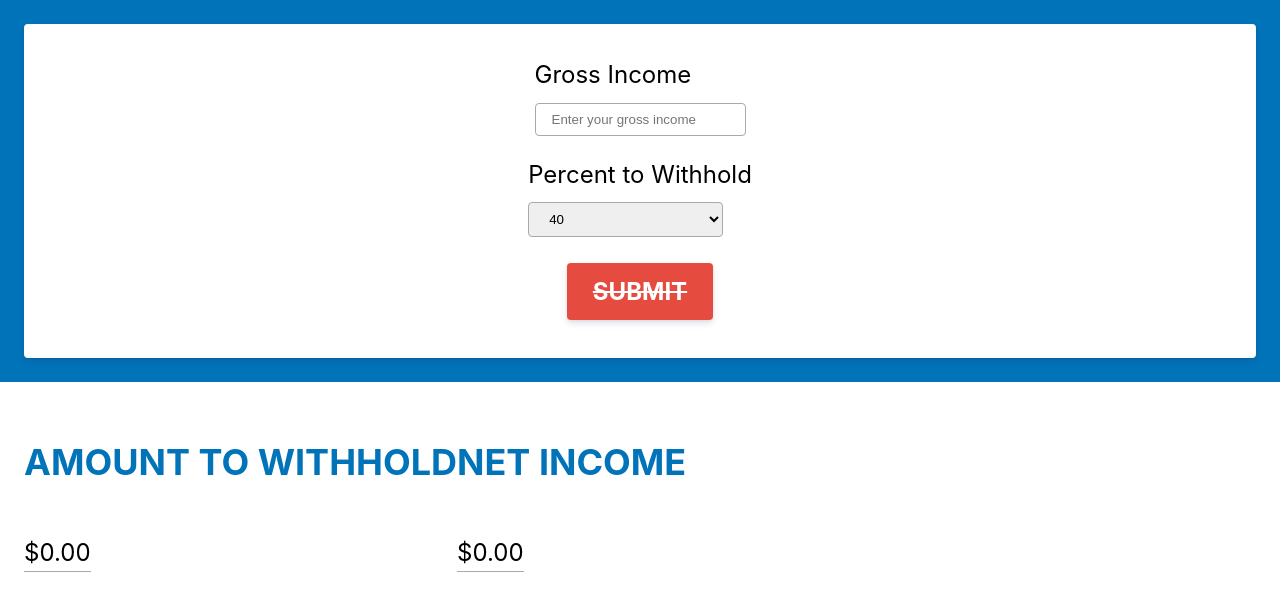
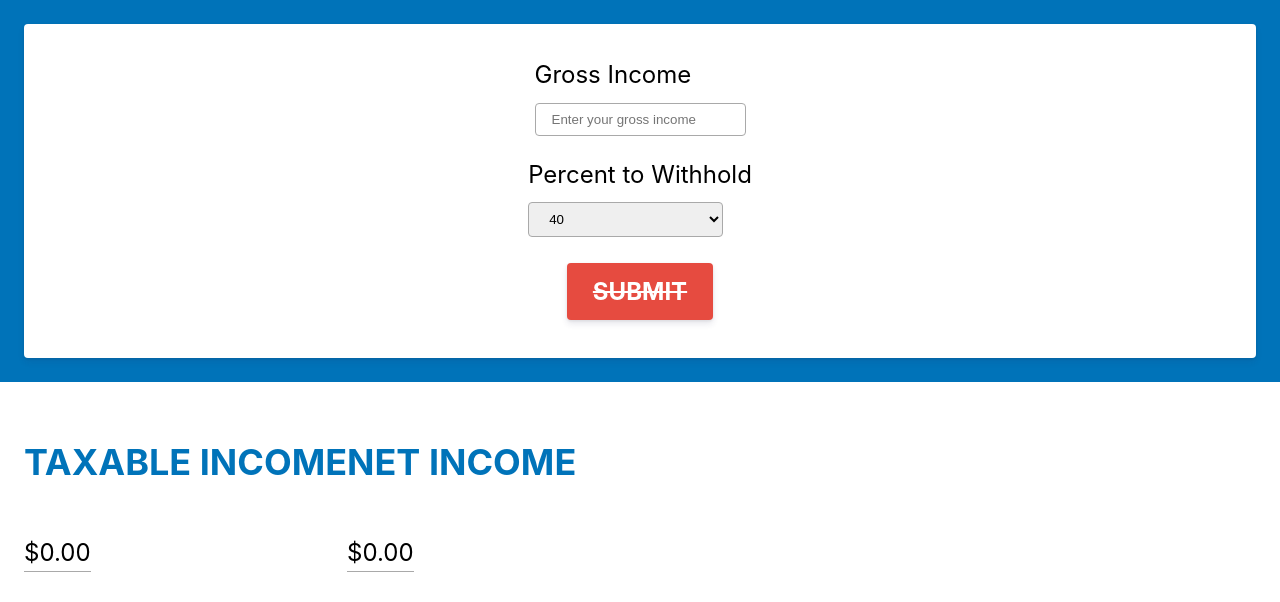
Before and after one commit to adriantoddross/set-aside, a React (Create React App) app: page / in a window 1280 px wide. Shown: the top 602 px of the page. Built offline with nearby package versions, Linux system fonts and the light colour scheme.

Commit message:
change wording for tax withheld

```diff
--- a/src/Components/SetAside.jsx
+++ b/src/Components/SetAside.jsx
@@ -42,7 +42,7 @@ export default class SetAside extends Component {
                 <div className="form-results">
                     <IncomeDisplay
                         amount={taxWithheld}
-                        description="Amount to withhold"
+                        description="Taxable income"
                     />
                     <IncomeDisplay
                         amount={netIncome}
```
